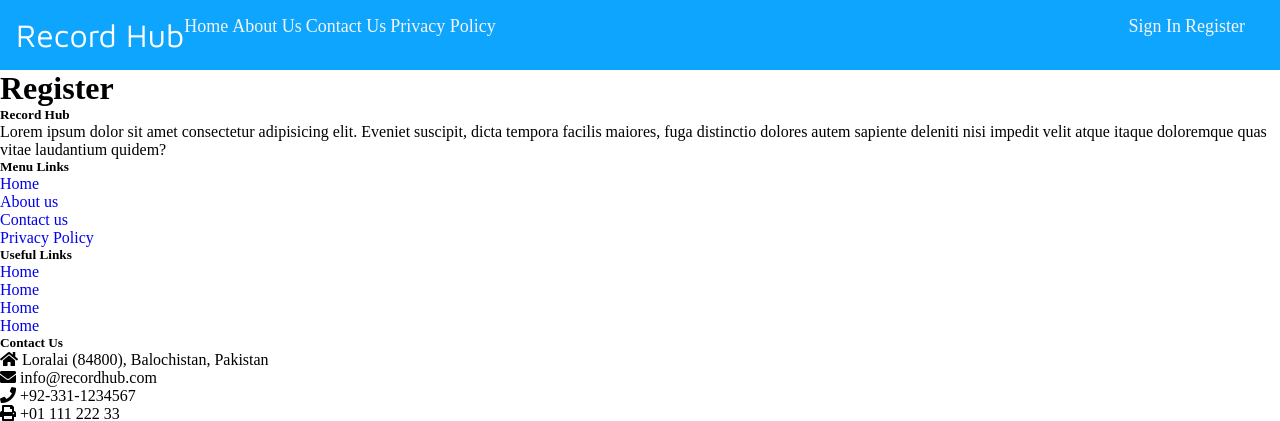
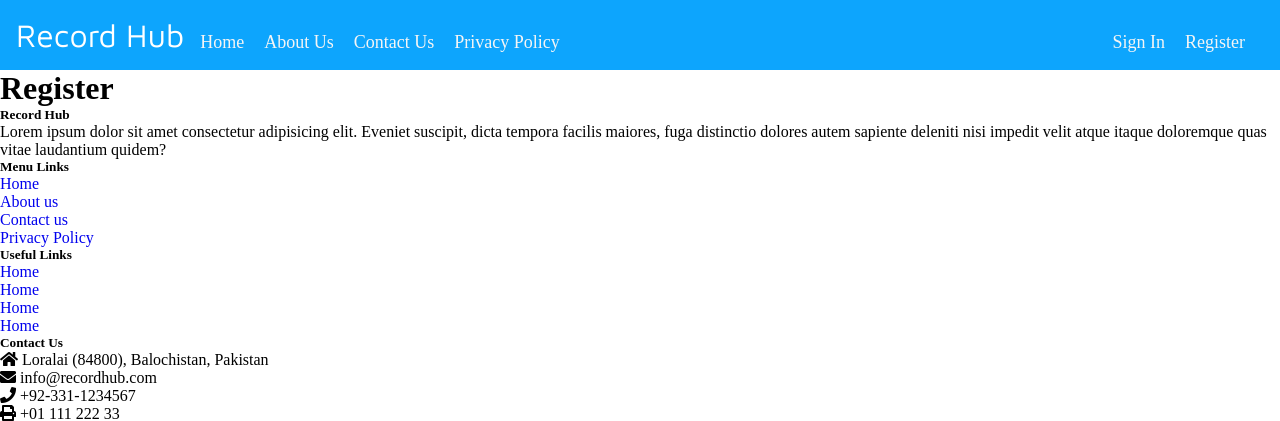
Before and after one commit to Anonster/RecordHub, a Node server app: page /register in a window 1280 px wide. Shown: the top 421 px of the page. Run offline with Node 20, Linux system fonts and the light colour scheme.

```diff
--- a/public/stylesheets/main.css
+++ b/public/stylesheets/main.css
@@ -54,6 +54,8 @@
 }
 .navbar .navbar-data .navbar-data-block .navbar-nav .nav-item {
   list-style: none;
+  margin-top: 1em;
+  margin-left: 1em;
 }
 .navbar .navbar-data .navbar-data-block .navbar-nav .nav-item .nav-link {
   font-size: 18px;
```
